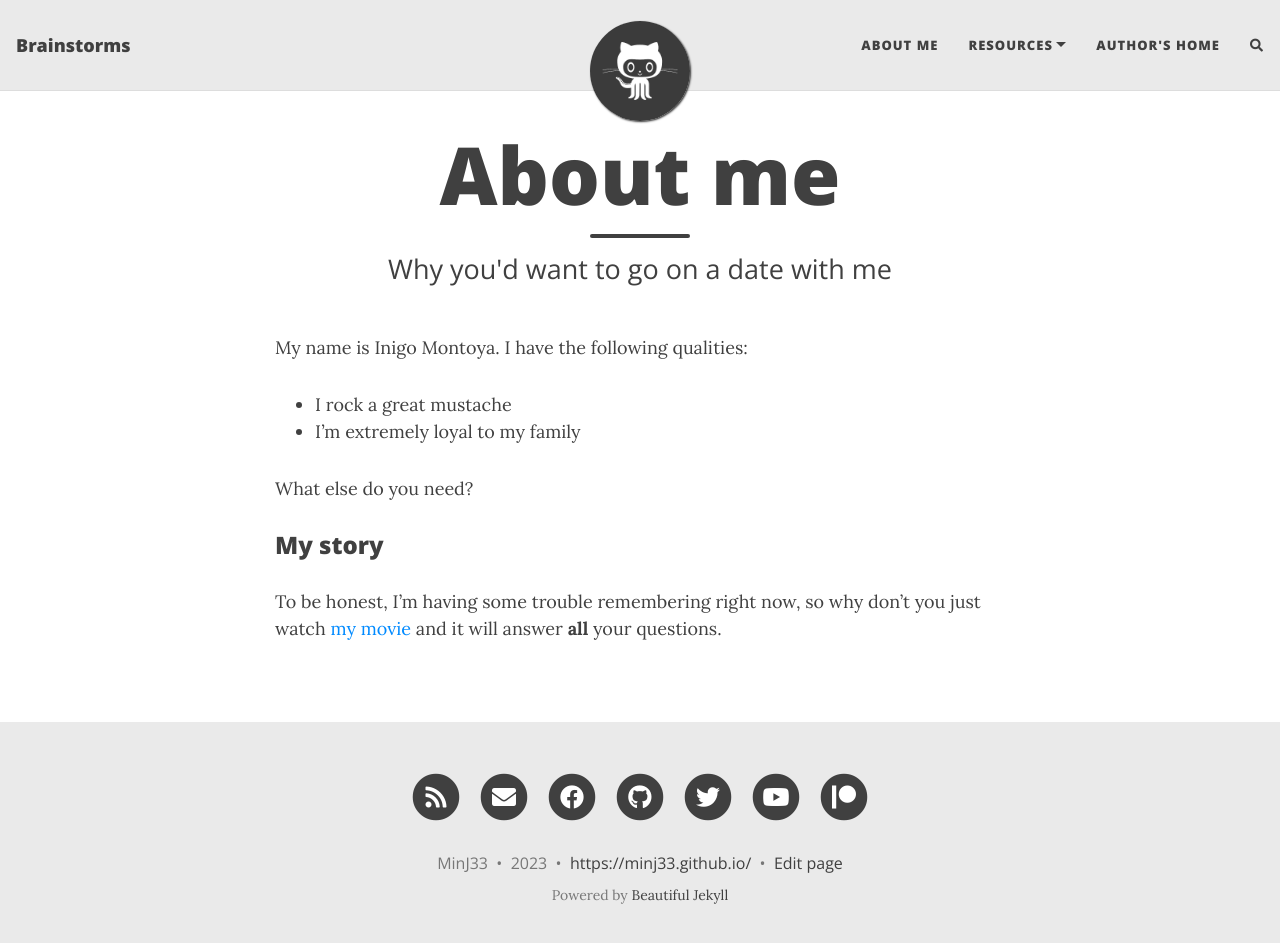
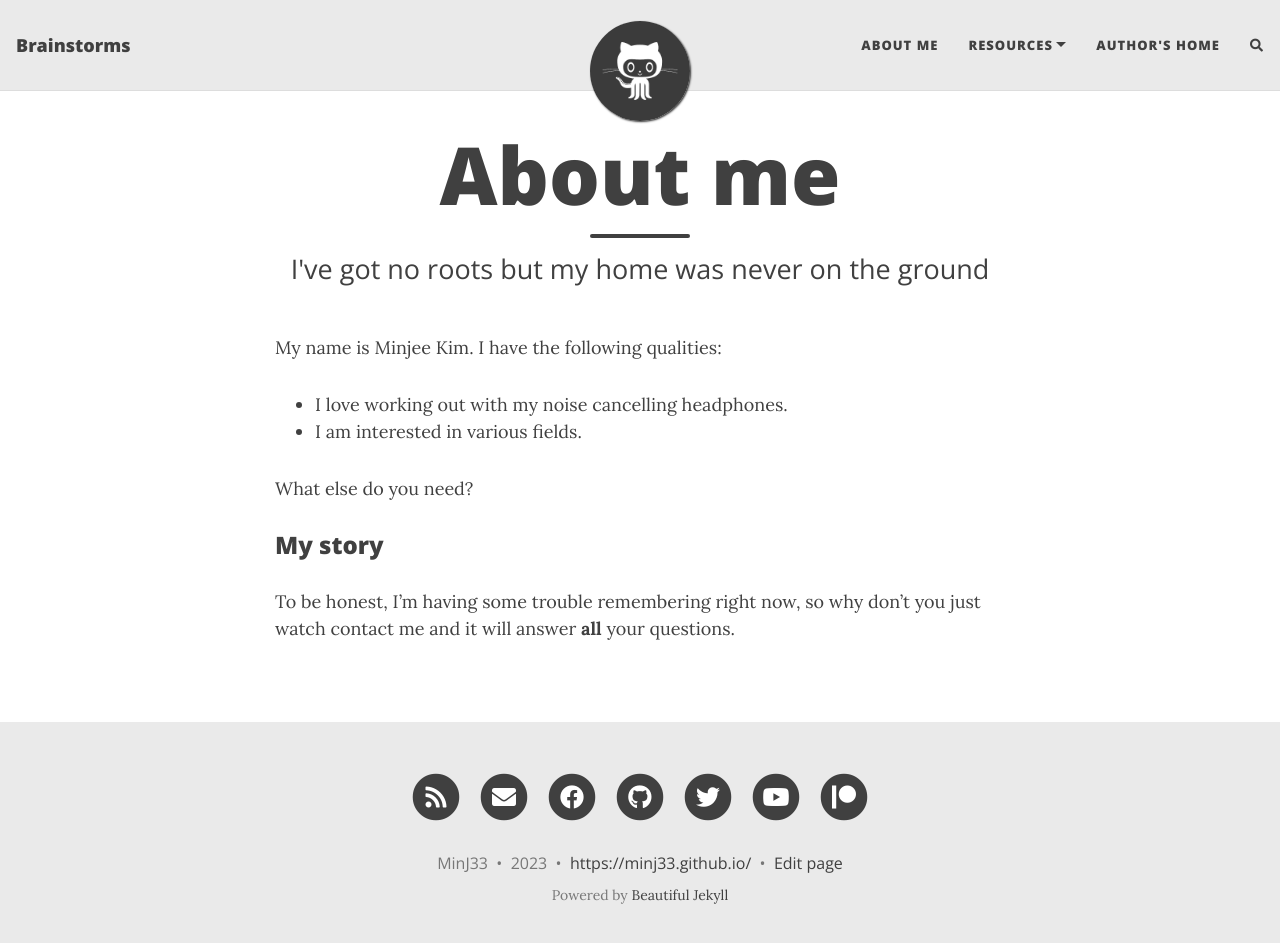
Before and after one commit to MinJ33/MinJ33.github.io, a Jekyll site: the page built from aboutme.md, in a window 1280 px wide and 956 px high. Shown: the top 943 px of the window. Built offline with Jekyll 4.4.1, drawn with Linux system fonts in a browser that asks for light colours; nearby versions of some CDN libraries; comment, search, counter and statistics services are not loaded.

Commit message:
Update aboutme.md

```diff
--- a/aboutme.md
+++ b/aboutme.md
@@ -1,16 +1,16 @@
 ---
 layout: page
 title: About me
-subtitle: Why you'd want to go on a date with me
+subtitle: I've got no roots but my home was never on the ground
 ---
 
-My name is Inigo Montoya. I have the following qualities:
+My name is Minjee Kim. I have the following qualities:
 
-- I rock a great mustache
-- I'm extremely loyal to my family
+- I love working out with my noise cancelling headphones.
+- I am interested in various fields.
 
 What else do you need?
 
 ### My story
 
-To be honest, I'm having some trouble remembering right now, so why don't you just watch [my movie](https://en.wikipedia.org/wiki/The_Princess_Bride_%28film%29) and it will answer **all** your questions.
+To be honest, I'm having some trouble remembering right now, so why don't you just watch contact me and it will answer **all** your questions.
```
